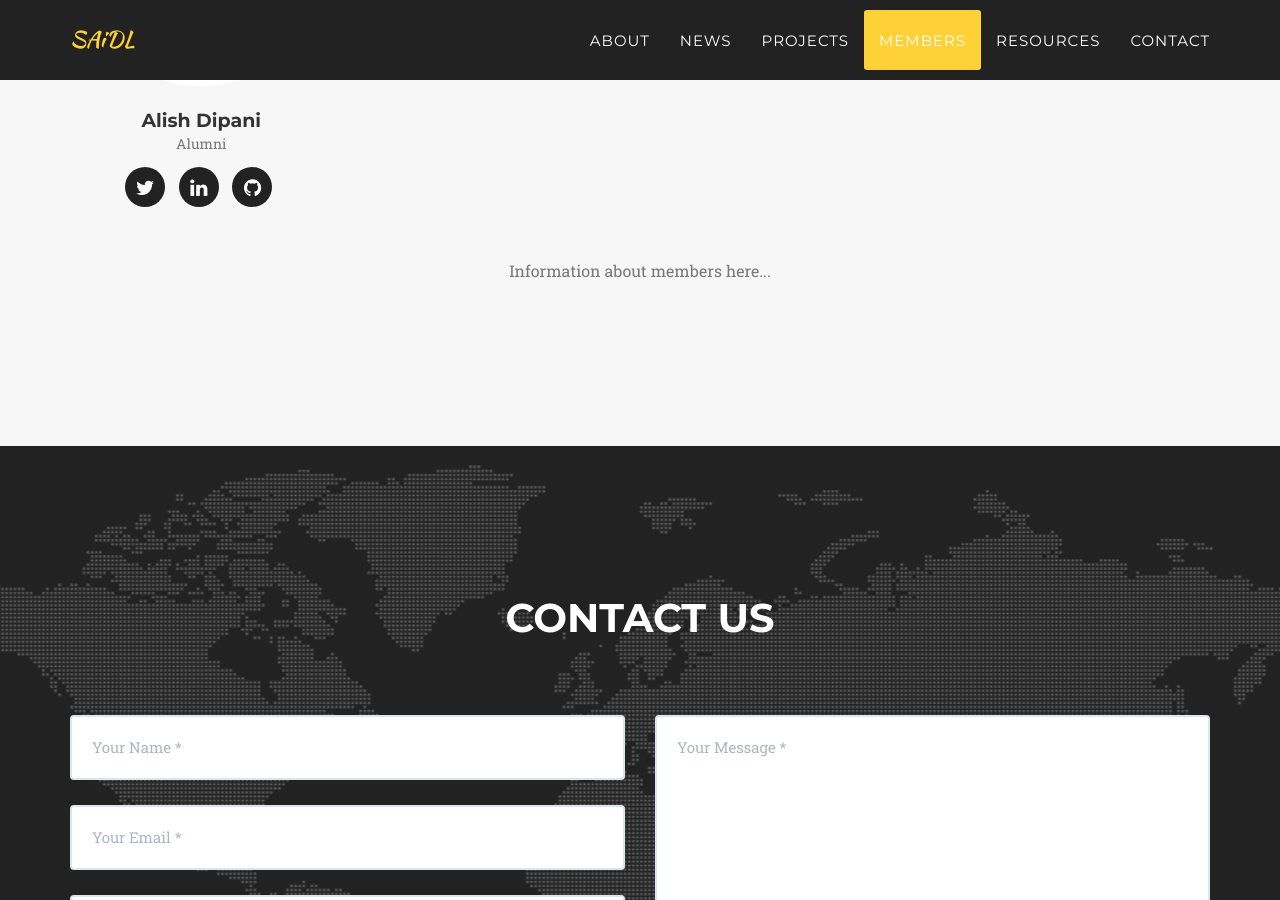
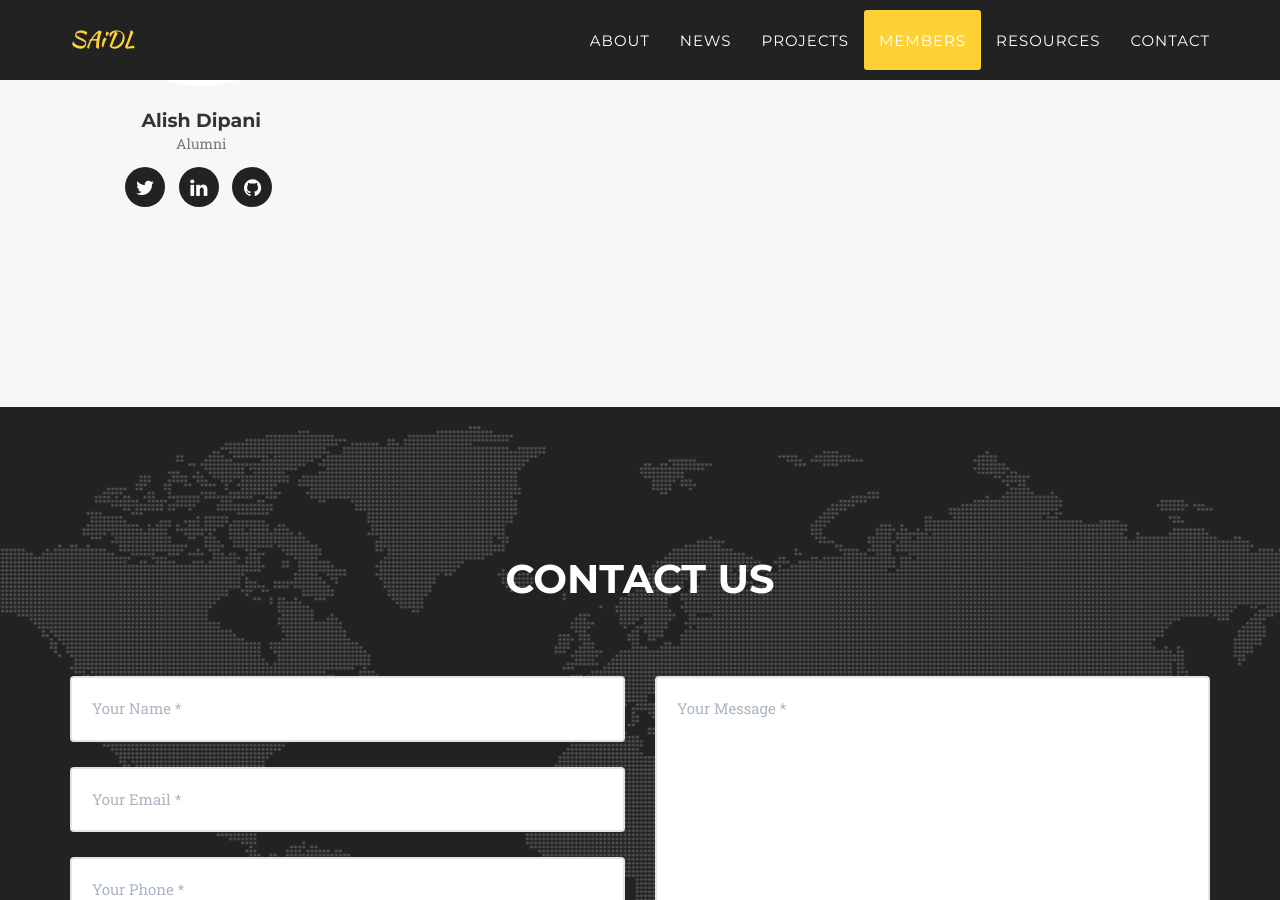
Before and after one commit to SforAiDl/SforAiDl.github.io, a Jekyll site: the page built from index.html, in a window 1280 px wide and 900 px high, scrolled down 7865 px. Built offline with Jekyll 4.4.1, drawn with Linux system fonts in a browser that asks for light colours; some web fonts are replaced.

Commit message:
Changes to members page

```diff
--- a/_includes/members.html
+++ b/_includes/members.html
@@ -34,10 +34,5 @@
                 </div>
                 {% endfor %}
             </div>
-            <div class="row">
-                <div class="col-lg-8 col-lg-offset-2 text-center">
-                    <p class="large text-muted">Information about members here...</p>
-                </div>
-            </div>
         </div>
     </section>
```
Also changed, not shown: 5 other files.
